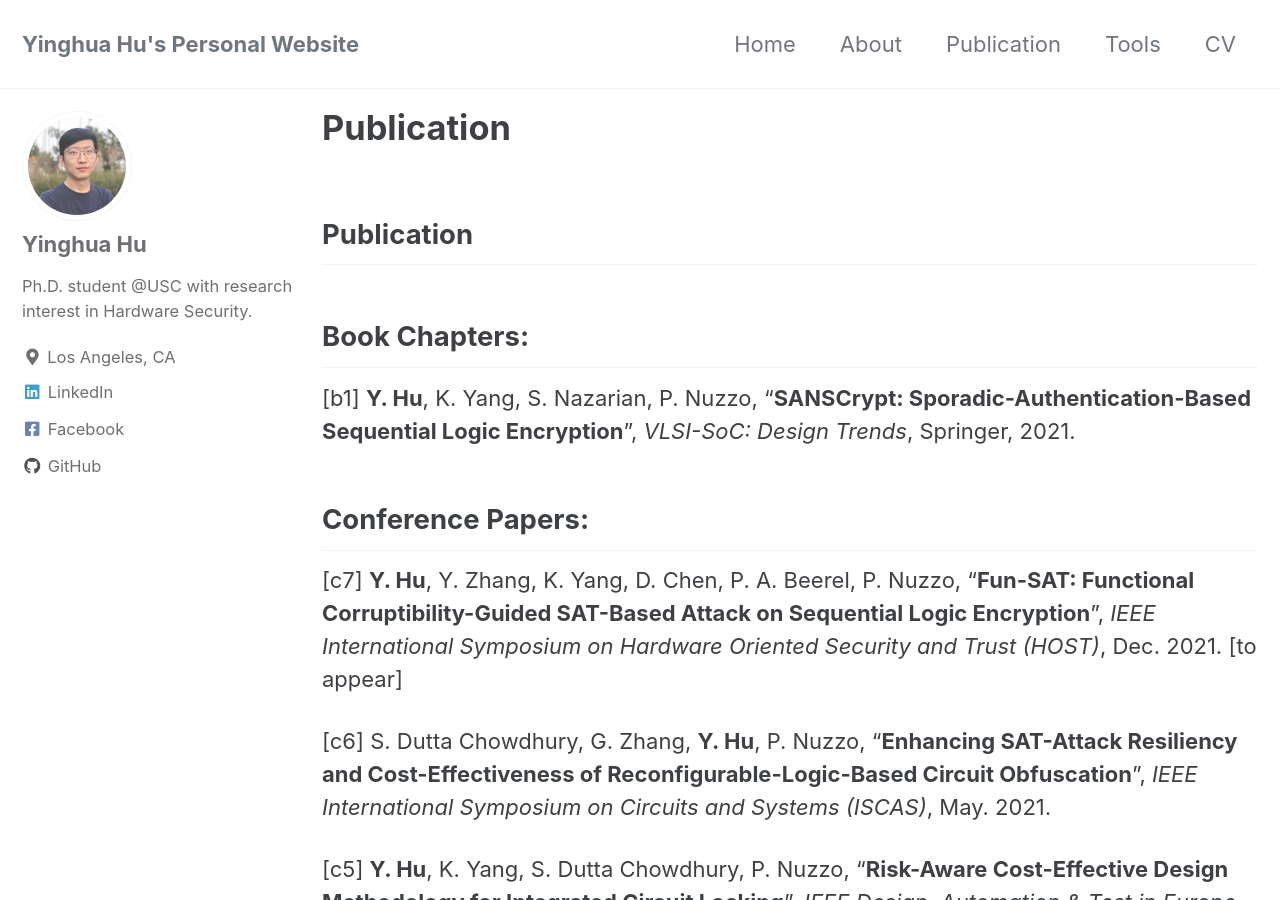
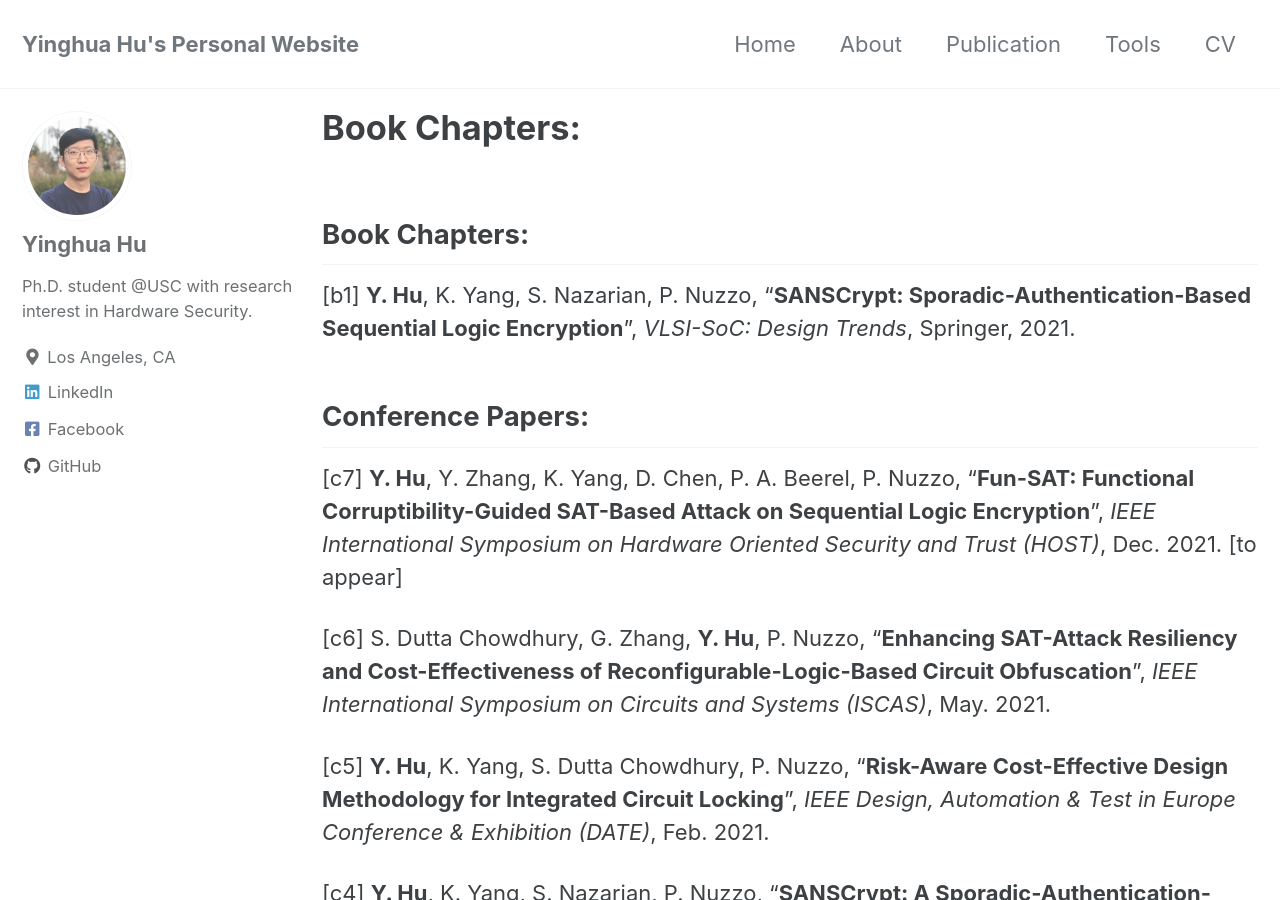
Before and after one commit to yinghuah/yinghuah.github.io, a Jekyll site: the page built from _pages/publication.md, in a window 1280 px wide and 900 px high. Built offline with Jekyll 4.4.1, drawn with Linux system fonts in a browser that asks for light colours; cached includes are drawn as plain includes; our own code applies the rules of GitHub Pages for plain Markdown files.

Commit message:
Update publication.md

```diff
--- a/_pages/publication.md
+++ b/_pages/publication.md
@@ -1,9 +1,8 @@
 ---
 permalink: /publication/
 classes: wide
+title: null
 ---
-
-## Publication
 
 ## Book Chapters:
 
```
